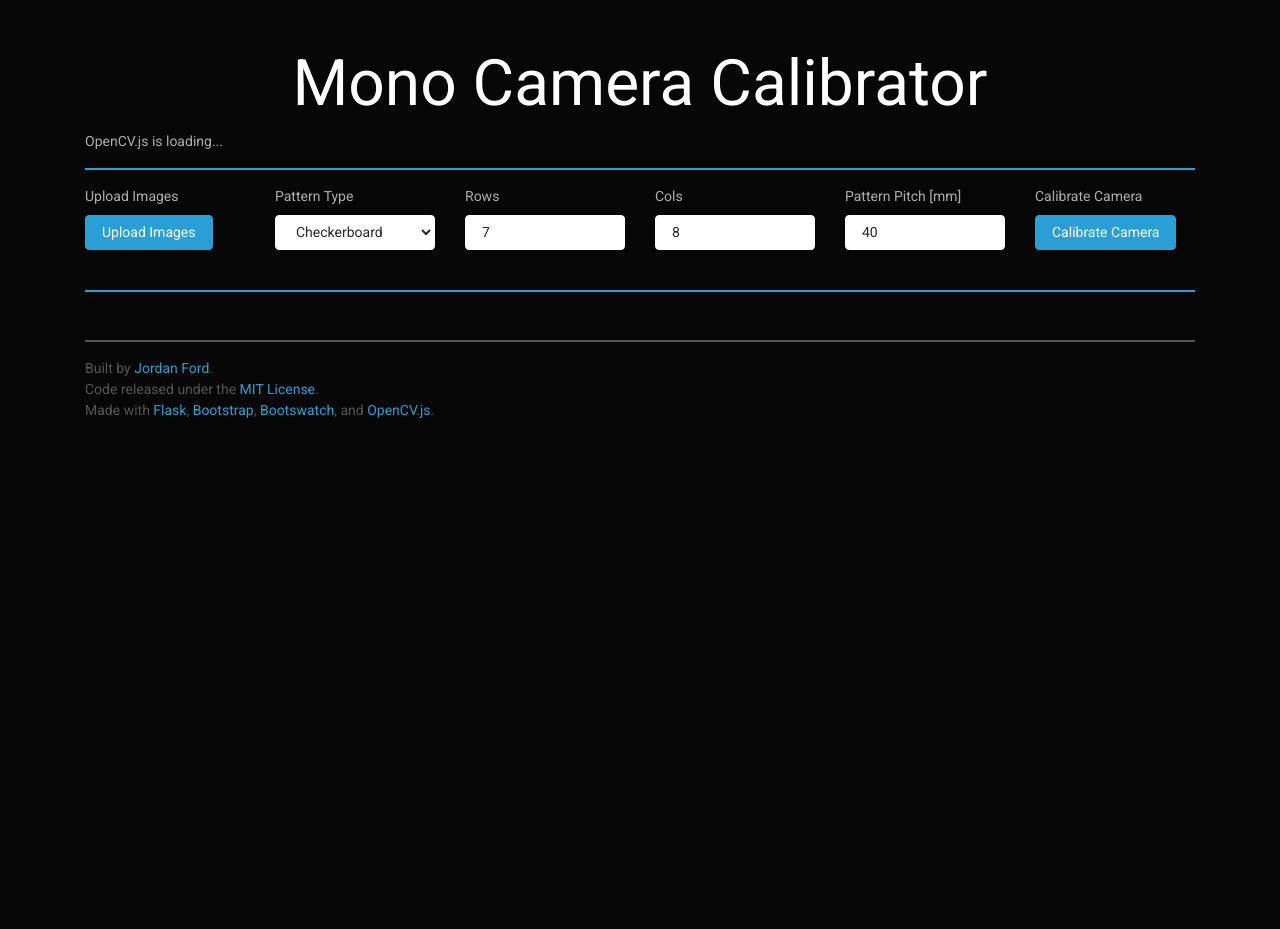
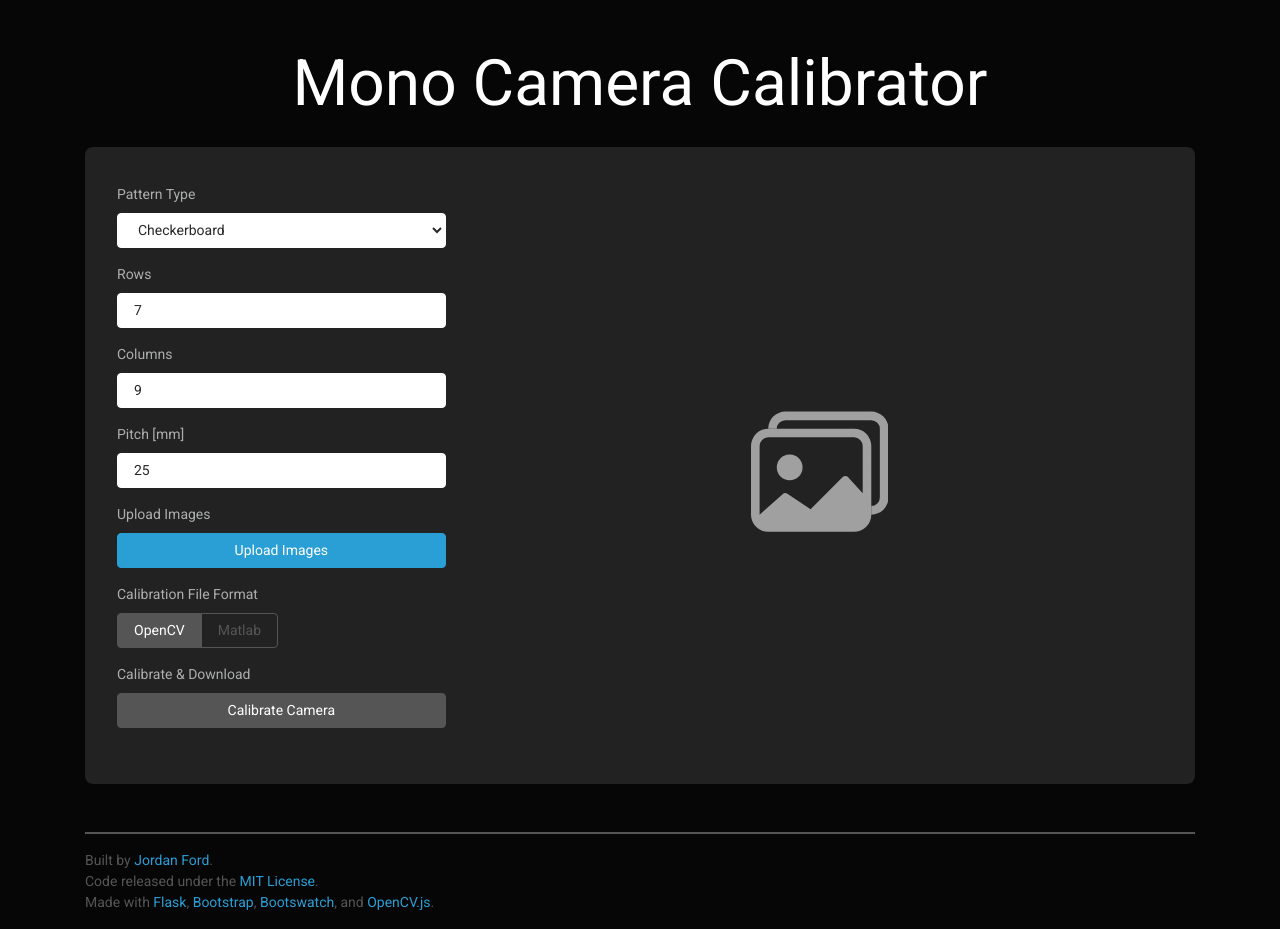
Before and after one commit to jsford/cameracalibrator, a Flask app: template app/templates/index.html in a window 1280 px wide. Shown: the part 54-983 px from the top of the page. Before the commit the page ends 472 px from the top, so only its background shows below. Run offline with Flask 2, Linux system fonts and the light colour scheme; the template is opened without the code that fills it, so the values that code supplies are empty; some libraries are stand-ins or nearby versions.

Commit message:
Begin to set up mono camera calibration.

```diff
--- a/app/templates/about.html
+++ b/app/templates/about.html
@@ -2,6 +2,6 @@
 
 {% block app_content %}
   <div class="text-center">
-      <h1>Online Camera Calibrator</h1>
+      <h1>Camera Calibrator</h1>
   </div>
 {% endblock %}
--- a/app/templates/index.html
+++ b/app/templates/index.html
@@ -5,51 +5,86 @@
       <h1>Mono Camera Calibrator</h1>
   </div>
 
-  <p id="status">OpenCV.js is loading...</p>
-  <hr class="border border-primary" />
+  <div class = "panel panel-rounded pl-3 pt-3 pr-3 pb-2 mt-4 bg-light">
+       <div class = "panel-heading">&nbsp;</div>
 
-  <div class="form-group mt-3">
-      <div class="form-group row">
-          <!-- Upload Images -->
-          <div class="form-group col">
-              <!-- Upload Images for Calibration -->
-              <label for="uploadImages">Upload Images</label>
-              <label class="btn btn-primary">
-                  Upload Images <input type="file" hidden multiple class="form-control-file" id="uploadImages" aria-describedby="fileHelp">
-              </label>
-          </div>
+       <div class = "panel-body">
+           <div class="form-group mx-3">
+               <div class="form-group row d-flex flex-wrap align-items-center">
+                   <div class="form-group col-md-4">
                        <!-- Pattern Type -->
-          <div class="form-group col">
-              <label for="calibrationPatternType">Pattern Type</label>
-              <select class="form-control" id="calibrationPatternType">
+                       <div class="form-group row-lg">
+                           <label for="calibrationTargetType">Pattern Type</label>
+                           <select class="form-control" id="calibrationTargetType">
                                <option>Checkerboard</option>
                                <option>Circles Grid</option>
-                  <option>Asymetric Circles Grid</option>
+                               <option>Asymmetric Circles Grid</option>
                            </select>
                        </div>
                        <!-- Pattern Rows -->
-          <div class="form-group col">
+                       <div class="form-group row-md">
                            <label for="calibrationPatternRows">Rows</label>
-              <input class="form-control" type="number" value="7" id="example-number-input">
+                           <input class="form-control integer-input clamp-2-100" type="number" value="7" id="calibrationTargetRows">
                        </div>
-          <!-- Pattern Cols -->
-          <div class="form-group col">
-              <label for="calibrationPatternCols">Cols</label>
-              <input class="form-control" type="number" value="8" id="example-number-input">
+                       <!-- Pattern Columns -->
+                       <div class="form-group row-md">
+                           <label for="calibrationPatternCols">Columns</label>
+                           <input class="form-control integer-input clamp-2-100" type="number" value="9" id="calibrationTargetCols">
                        </div>
                        <!-- Pattern Pitch -->
-          <div class="form-group col">
-              <label for="calibrationPatternPitch">Pattern Pitch [mm]</label>
-              <input class="form-control" type="number" value="40" id="example-number-input">
+                       <div class="form-group row-md">
+                           <label for="calibrationPatternPitch">Pitch [mm]</label>
+                           <input class="form-control abs-val at-least-1" type="number" value="25" id="calibrationTargetPitch">
+                       </div>
+                       <!-- Upload Images -->
+                       <div class="form-group row-md">
+                           <label for="uploadImagesButton" id="uploadImagesLabel">Upload Images</label>
+                           <label class="btn btn-file btn-primary btn-block" id="uploadImagesButton">
+                               Upload Images<input type="file" style="display: none;" multiple>
+                           </label>
                        </div>
 
-          <!-- Perform Calibration -->
-          <div class="form-group col">
-              <label for="calibrationPatternDownload">Calibrate Camera</label>
-              <button type="button" class="btn btn-primary">Calibrate Camera</button>
+                       <div class="form-group row-md">
+                           <label for="calFileType">Calibration File Format</label><br />
+                          <div class="btn-group btn-group-toggle" data-toggle="buttons" id="calFileType">
+                              <label class="btn btn-outline-secondary active" id="useOpenCvLabel">
+                                  <input type="radio" name="options" id="useOpenCv" autocomplete="off" checked="">OpenCV
+                              </label>
+                              <label class="btn btn-outline-secondary" id="useMatlabLabel">
+                                  <input type="radio" name="options" id="useMatlab" autocomplete="off">Matlab
+                              </label>
+                          </div>
+                        </div>
+
+                       <!-- Calibrate -->
+                       <div class="form-group row-md">
+                           <label for="calibrateButton">Calibrate & Download</label>
+                           <button type="button" id="calibrateButton" class="btn btn-secondary btn-block">Calibrate Camera</button>
+                       </div>
+                   </div>
+
+                   <!-- Image View -->
+                   <div class="col-md-8 text-center">
+                       <img id="imageSource" class="d-none" />
+                       <canvas class="img-fluid d-none" id="imageCanvas" ></canvas>
+                       <svg id="imageCanvasDefault" class="img-fluid d-inline" width="20%" height="20%" preserveAspectRatio="none" viewBox="0 0 16 16" class="bi bi-images" fill="#A0A0A0" xmlns="http://www.w3.org/2000/svg">
+                          <path fill-rule="evenodd" d="M12.002 4h-10a1 1 0 0 0-1 1v8l2.646-2.354a.5.5 0 0 1 .63-.062l2.66 1.773 3.71-3.71a.5.5 0 0 1 .577-.094l1.777 1.947V5a1 1 0 0 0-1-1zm-10-1a2 2 0 0 0-2 2v8a2 2 0 0 0 2 2h10a2 2 0 0 0 2-2V5a2 2 0 0 0-2-2h-10zm4 4.5a1.5 1.5 0 1 1-3 0 1.5 1.5 0 0 1 3 0z"/>
+                          <path fill-rule="evenodd" d="M4 2h10a1 1 0 0 1 1 1v8a1 1 0 0 1-1 1v1a2 2 0 0 0 2-2V3a2 2 0 0 0-2-2H4a2 2 0 0 0-2 2h1a1 1 0 0 1 1-1z"/>
+                        </svg>
+                   </div>
+
+                   <!-- Hidden Calibration Pattern Storage -->
+                   <div hidden id="hiddenCalibrationPattern"></div>
                </div>
            </div>
        </div>
+  </div> <!-- Configure Target Panel -->
 
-  <hr class="border border-primary" />
+  <!-- FileSaver.js -->
+  <script src="static/js/libs/FileSaver.js" type="text/javascript"></script>
+  <!-- opencv.js -->
+  <script async src="static/js/libs/opencv.js" onload="onOpenCvReady();" type="text/javascript"></script>
+  <!-- mono_cal.js -->
+  <script src="static/js/mono_cal.js" type="text/javascript"></script>
+
 {% endblock %}
```
Also changed, not shown: app/static/js/mono_cal.js (added, +38 -0 lines), app/static/js/stereo_cal.js (added). Lines whose indentation alone changed are shown as unchanged.
